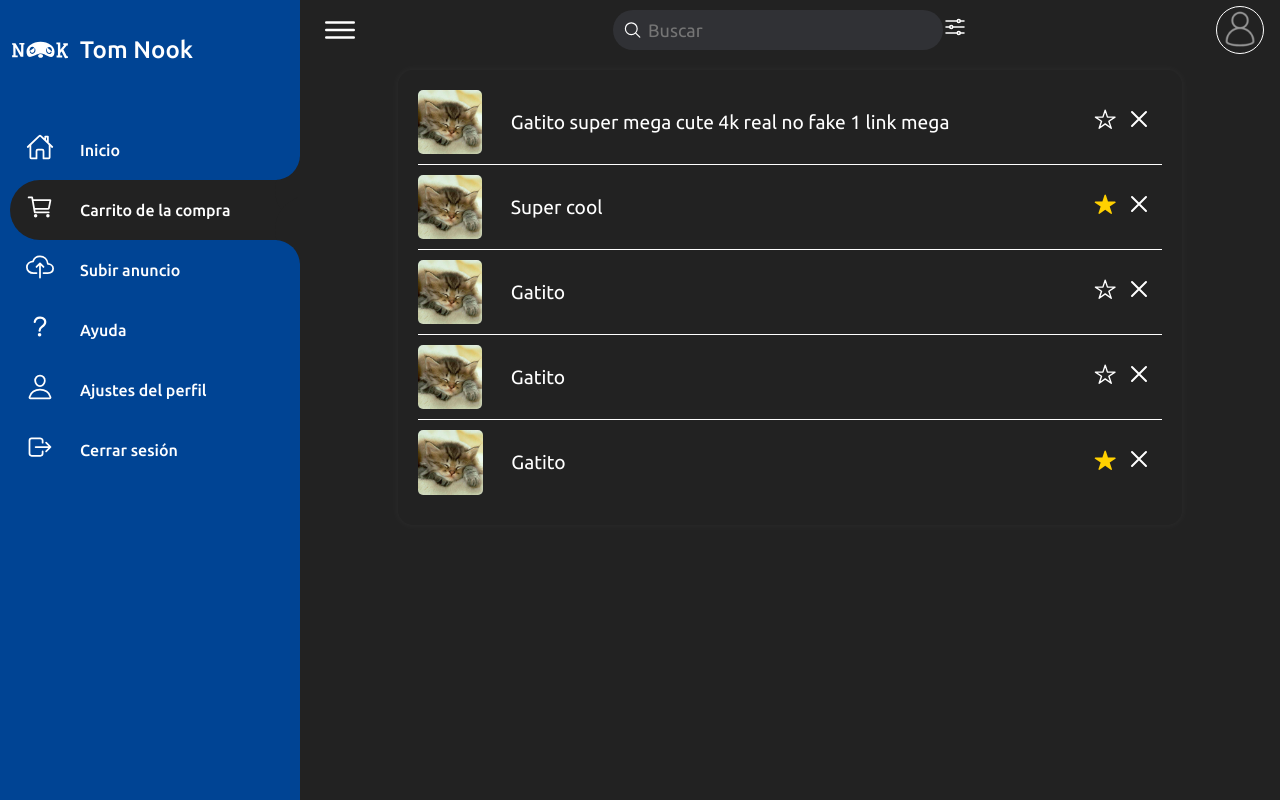
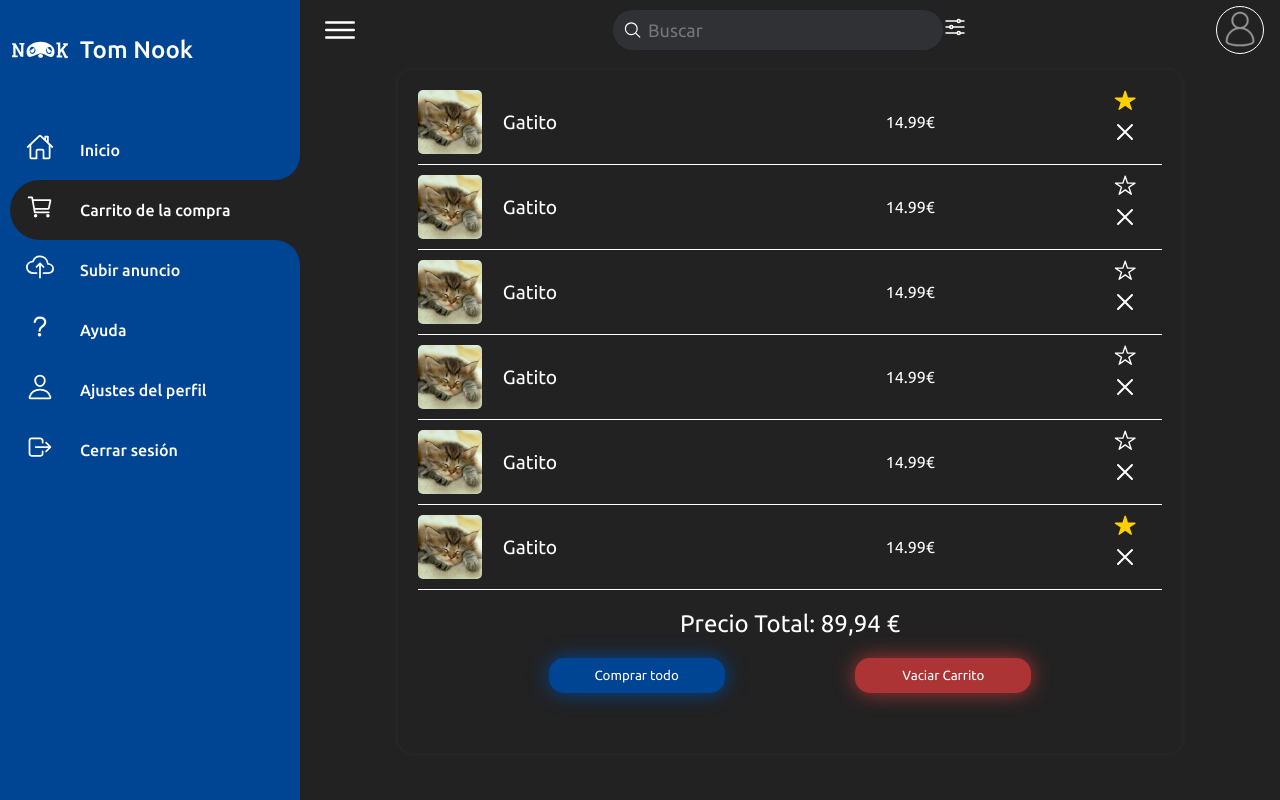
Before and after one commit to AlaitzCandela/Grupo3-Reto2, a PHP site: page /views/carrito.view.php in a window 1280 px wide. Run offline with PHP 8.4, Linux system fonts and the light colour scheme.

Commit message:
cambios varios

```diff
--- a/servidor/web/css/styles.css
+++ b/servidor/web/css/styles.css
@@ -847,13 +847,19 @@ section {
     text-overflow:ellipsis;
     font-size: 1.2em;
     padding-left: 5px;
-    width: 75%;
+    width: 50%;
+}
+
+.carrito .producto .precios {
+    overflow: hidden;
+    text-overflow:ellipsis;
+    width: 25%;
 }
 
 .carrito .producto .acciones {
     width: 10%;
     display: flex;
-    flex-flow: row nowrap;
+    flex-flow: column nowrap;
     justify-content: space-evenly;
     align-items: center;
 }
@@ -872,7 +878,110 @@ section {
     color: rgb(255, 208, 0);;
 }
 
+.carrito a {
+    transition: .2s;
+    text-decoration-color: transparent;
+    color: white;
+}
 
+.carrito a:hover {
+    color: var(--blue2);
+    text-decoration-color: var(--blue2);
+}
+
+.carritoOtros {
+    padding: 20px;
+    width: 100%;
+    display: flex;
+    flex-flow: column wrap;
+    justify-content: center;
+    align-items: center;
+}
+
+.carritoOtros span {
+    color: white;
+    font-size: 1.5em;
+}
+
+.controlesCarrito {
+    display: flex;
+    flex-flow: row nowrap;
+    width: 100%;
+    height: auto;
+    justify-content: space-evenly;
+}
+
+.controlesCarrito button {
+    width: 25%;
+    transition: .2s;
+    cursor: pointer;
+    padding: 10px;
+    border: none;
+    border-radius: 15px;
+    color: white;
+    margin: 20px;
+}
+
+.controlesCarrito button:nth-child(1) {
+    background-color: var(--blue);
+    box-shadow: 0 0 20px var(--blue);
+}
+
+.controlesCarrito button:nth-child(2) {
+    background-color: rgb(172, 52, 52);
+    box-shadow: 0 0 20px rgb(172, 52, 52);
+}
+
+.controlesCarrito button:hover {
+    animation-name: btnSubmit;
+    animation-duration: 1s;
+    animation-iteration-count: infinite;
+    animation-direction: alternate;
+    box-shadow: 0 0 20px var(--blue2);
+}
+
+.controlesCarrito button:nth-child(2):hover {
+    animation-name: btnCancel;
+}
+
+@keyframes btnCancel {
+    from {
+        background-color: rgb(172, 52, 52);
+        box-shadow: 0 0 20px rgb(172, 52, 52);
+    }
+
+    to {
+        background-color: rgb(236, 89, 89);
+        box-shadow: 0 0 20px rgb(236, 89, 89);
+    }
+}
+
+.pedidos a{
+    font-size: 0.8em;
+    transition: .2s;
+    color: var(--grey);
+}
+
+.pedidos a:visited {
+    color: var(--grey);
+}
+
+.pedidos a:hover {
+    color: var(--blue2);
+    font-size: 1em;
+}
+
+.pedidos .anuncioLista span:last-child span {
+    transition: .2s;
+    cursor: pointer;
+    padding: 10px 20px;
+    background-color: var(--blue);
+    border-radius: 15px;
+}
+
+.pedidos div span:last-child span:hover {
+    background-color: var(--blue2);
+}
 
 
 @media screen and (max-width: 991px) {
--- a/servidor/web/javaScript/app.js
+++ b/servidor/web/javaScript/app.js
@@ -20,25 +20,7 @@ $('#favoritos').on('click',() => {
   document.querySelector('#favoritos').classList.toggle('seleccionado');
 });
 
-imgInp.onchange = evt => {
-  $("#btnBorrarImagen").css('display','block');
-  $("#preview").css('display','inline');
-  $('#placeholder').css('display','none');
-  $('#placeholder-img').css('display','none');
-  const [file] = imgInp.files
-  if (file) {
-    document.querySelector('#preview').src = URL.createObjectURL(file);
-  }
-}
 
-$("#btnBorrarImagen").on('click',() => {
-  $('#img-input').prop('value',null);
-  document.querySelector('#preview').src = '#';
-  $("#btnBorrarImagen").css('display','none');
-  $('#preview').css('display','none');
-  $('#placeholder').css('display','block');
-  $('#placeholder-img').css('display','inline-block');
-})
 
 $("textarea").each(function () {
     this.setAttribute("style", "height:" + (this.scrollHeight) + "px;overflow-y:hidden;");
@@ -46,8 +28,3 @@ $("textarea").each(function () {
     this.style.height = "auto";
     this.style.height = (this.scrollHeight) + "px";
 });
-
-$('#caducidad').on('input', function() {
-    let value = $('#caducidad').prop('value');
-    document.getElementById('valorCaducidad').innerHTML = value + " D&iacute;as";
-})
--- a/servidor/web/javaScript/carrito.js
+++ b/servidor/web/javaScript/carrito.js
@@ -4,7 +4,7 @@ $(document).ready((evt) => {
         document.querySelector('#menuCarrito').classList.add('selected');
     });
 
-    let nombres = document.querySelectorAll('.carrito .producto .nombreProducto');
+    let nombres = document.querySelectorAll('.carrito .producto .nombreProducto a');
     nombres.forEach(element => {
         element.innerHTML=element.innerHTML.replace(/\s/g, "&nbsp;");
     });
--- a/servidor/web/views/carrito.view.php
+++ b/servidor/web/views/carrito.view.php
@@ -4,7 +4,7 @@
 <?php
     require "./partials/metas.php";
 ?>
-    <title>Plantilla bien perrona</title>
+    <title>Mi carrito</title>
     <link rel="stylesheet" href="../css/styles.css">
 </head>
 <body>
@@ -16,9 +16,50 @@
                 require "./partials/topbar.php";
             ?>
             <div class="carrito">
+            <div class="producto favorito">
+                    <div class="imagenCarrito"><img src="../img/gatitoDurmiendo.jpeg" alt="foto"></div>
+                    <div class="nombreProducto"><a href="#">Gatito</a></div>
+                    <div class="precios">14.99&euro;</div>
+                    <div class="acciones">
+                        <div class="toggleFavorito"><ion-icon name="star-outline"></ion-icon></div>
+                        <div class="eliminarProducto"><ion-icon name="close-outline"></ion-icon></div>
+                    </div>
+                </div>
+
                 <div class="producto ">
                     <div class="imagenCarrito"><img src="../img/gatitoDurmiendo.jpeg" alt="foto"></div>
-                    <div class="nombreProducto">Gatito super mega cute 4k real no fake 1 link mega</div>
+                    <div class="nombreProducto"><a href="#">Gatito</a></div>
+                    <div class="precios">14.99&euro;</div>
+                    <div class="acciones">
+                        <div class="toggleFavorito"><ion-icon name="star-outline"></ion-icon></div>
+                        <div class="eliminarProducto"><ion-icon name="close-outline"></ion-icon></div>
+                    </div>
+                </div>
+
+                <div class="producto ">
+                    <div class="imagenCarrito"><img src="../img/gatitoDurmiendo.jpeg" alt="foto"></div>
+                    <div class="nombreProducto"><a href="#">Gatito</a></div>
+                    <div class="precios">14.99&euro;</div>
+                    <div class="acciones">
+                        <div class="toggleFavorito"><ion-icon name="star-outline"></ion-icon></div>
+                        <div class="eliminarProducto"><ion-icon name="close-outline"></ion-icon></div>
+                    </div>
+                </div>
+
+                <div class="producto ">
+                    <div class="imagenCarrito"><img src="../img/gatitoDurmiendo.jpeg" alt="foto"></div>
+                    <div class="nombreProducto"><a href="#">Gatito</a></div>
+                    <div class="precios">14.99&euro;</div>
+                    <div class="acciones">
+                        <div class="toggleFavorito"><ion-icon name="star-outline"></ion-icon></div>
+                        <div class="eliminarProducto"><ion-icon name="close-outline"></ion-icon></div>
+                    </div>
+                </div>
+
+                <div class="producto ">
+                    <div class="imagenCarrito"><img src="../img/gatitoDurmiendo.jpeg" alt="foto"></div>
+                    <div class="nombreProducto"><a href="#">Gatito</a></div>
+                    <div class="precios">14.99&euro;</div>
                     <div class="acciones">
                         <div class="toggleFavorito"><ion-icon name="star-outline"></ion-icon></div>
                         <div class="eliminarProducto"><ion-icon name="close-outline"></ion-icon></div>
@@ -27,37 +68,18 @@
 
                 <div class="producto favorito">
                     <div class="imagenCarrito"><img src="../img/gatitoDurmiendo.jpeg" alt="foto"></div>
-                    <div class="nombreProducto">Super cool</div>
+                    <div class="nombreProducto"><a href="#">Gatito</a></div>
+                    <div class="precios">14.99&euro;</div>
                     <div class="acciones">
                         <div class="toggleFavorito"><ion-icon name="star-outline"></ion-icon></div>
                         <div class="eliminarProducto"><ion-icon name="close-outline"></ion-icon></div>
                     </div>
                 </div>
 
-                <div class="producto ">
-                    <div class="imagenCarrito"><img src="../img/gatitoDurmiendo.jpeg" alt="foto"></div>
-                    <div class="nombreProducto">Gatito</div>
-                    <div class="acciones">
-                        <div class="toggleFavorito"><ion-icon name="star-outline"></ion-icon></div>
-                        <div class="eliminarProducto"><ion-icon name="close-outline"></ion-icon></div>
-                    </div>
-                </div>
-
-                <div class="producto ">
-                    <div class="imagenCarrito"><img src="../img/gatitoDurmiendo.jpeg" alt="foto"></div>
-                    <div class="nombreProducto">Gatito</div>
-                    <div class="acciones">
-                        <div class="toggleFavorito"><ion-icon name="star-outline"></ion-icon></div>
-                        <div class="eliminarProducto"><ion-icon name="close-outline"></ion-icon></div>
-                    </div>
-                </div>
-
-                <div class="producto favorito">
-                    <div class="imagenCarrito"><img src="../img/gatitoDurmiendo.jpeg" alt="foto"></div>
-                    <div class="nombreProducto">Gatito</div>
-                    <div class="acciones">
-                        <div class="toggleFavorito"><ion-icon name="star-outline"></ion-icon></div>
-                        <div class="eliminarProducto"><ion-icon name="close-outline"></ion-icon></div>
+                <div class="carritoOtros">
+                    <span id="precioTotal">Precio Total: 89,94 &euro;</span>
+                    <div class="controlesCarrito">
+                        <button>Comprar todo</button><button>Vaciar Carrito</button>
                     </div>
                 </div>
             </div>
```
Also changed, not shown: servidor/web/css/styleAnuncio.css (+7 -1 lines), servidor/web/javaScript/insertar-anuncio.js (+32 -0 lines), servidor/web/views/home-vendedor.view.php (+7 -6 lines).
